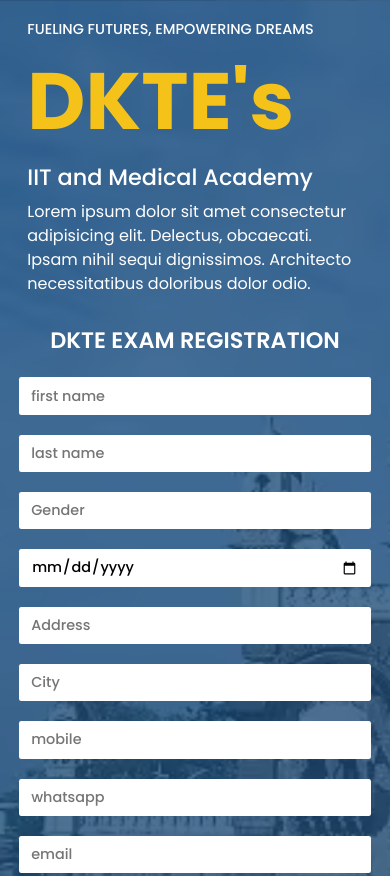
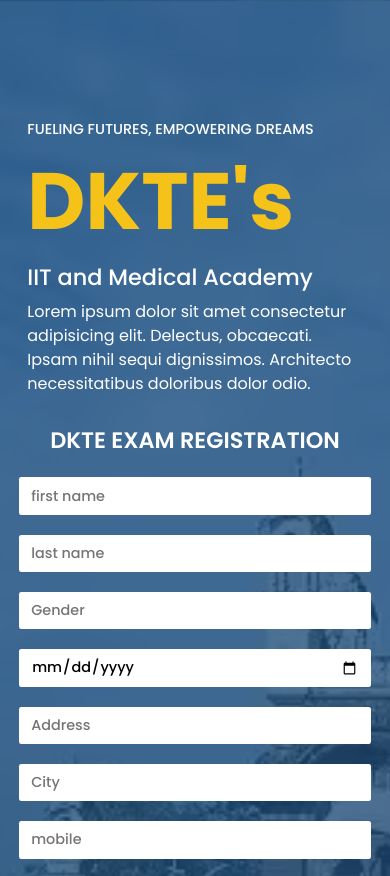
Before and after one commit to MakandarSahil/dkte_exam_registeration, a plain HTML site: page index.html in a window 390 px wide. Shown: the top 876 px of the page. Drawn offline with Linux system fonts and the light colour scheme.

Commit message:
margintop

```diff
--- a/style.css
+++ b/style.css
@@ -181,6 +181,7 @@ html,body{
         /* backdrop-filter: blur(15px); */
     }
     #page1 .left {
+        margin-top: 100px;
         height: 40%;
         width: 100%;
         /* background-color: pink; */
@@ -225,7 +226,7 @@ html,body{
         height: 100%;
         width: 100vw;
         padding: 1vw 3vw;
-        margin-bottom: 50px;
+        margin-bottom: 100px;
     }
 
     .right #form{
```
